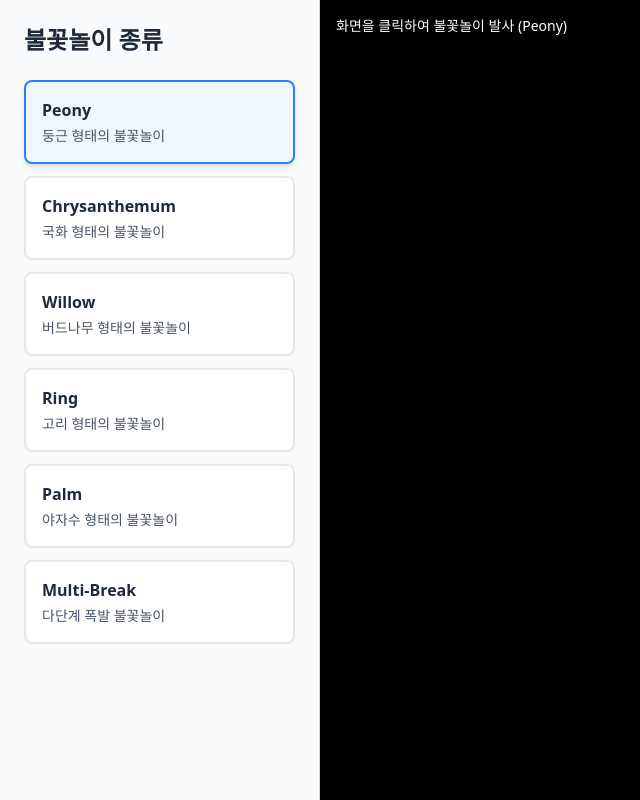
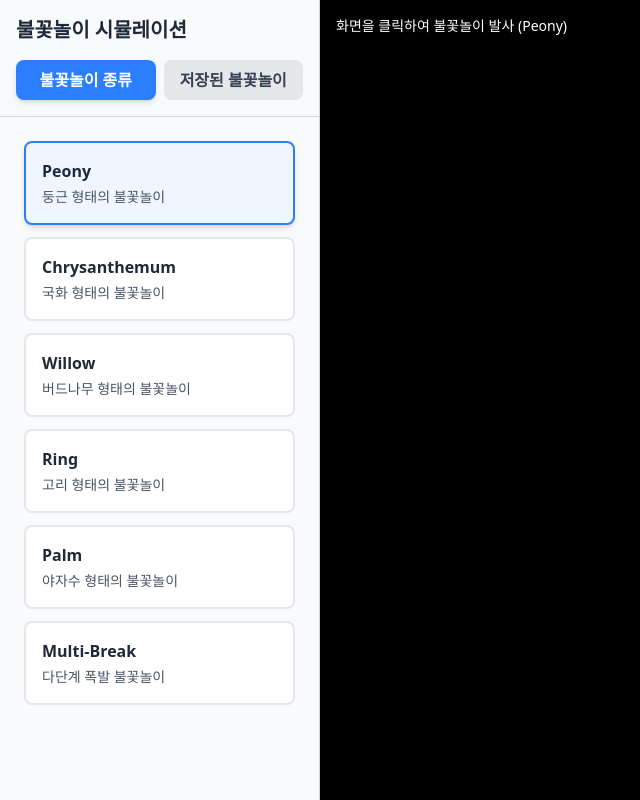
Before and after one commit to kimseongyu/3d-fireworks-simulation, a Next.js app: page / in a window 1280 px wide. Shown: the whole page, without its empty margins (0-640 px from the left). Built offline with nearby package versions, Linux system fonts and the light colour scheme.

Commit message:
feat: add sidebar components for user selected fireworks

```diff
--- a/app/page.tsx
+++ b/app/page.tsx
@@ -1,7 +1,7 @@
 "use client";
 
 import { useState } from "react";
-import { Sidebar } from "@/components/Sidebar";
+import { Sidebar } from "@/components/sidebar/Sidebar";
 import { FireworkType, getDefaultFireworkType } from "@/model/firework-config";
 import { Canvas } from "@/components/Canvas";
 
@@ -10,19 +10,15 @@ export default function Home() {
     getDefaultFireworkType()
   );
 
-  const handleFireworkSelect = (type: FireworkType) => {
-    setSelectedType(type);
-  };
-
   return (
     <div className="flex h-screen w-screen overflow-hidden">
-      <div className="w-[25%] border-r border-gray-300">
+      <div className="w-[25%] border-r border-gray-300 flex flex-col">
         <Sidebar
           selectedType={selectedType}
-          onFireworkSelect={handleFireworkSelect}
+          onFireworkSelect={setSelectedType}
         />
       </div>
-      <div className="w-[75%]">
+      <div className="w-[75%] relative">
         <Canvas selectedType={selectedType} />
       </div>
     </div>
--- a/components/Sidebar.tsx
+++ b/components/sidebar/FireworkTypeList.tsx
@@ -4,12 +4,15 @@ import { useMemo } from "react";
 import { Firework } from "@/model/firework";
 import { fireworkConfigs, FireworkType } from "@/model/firework-config";
 
-interface SidebarProps {
+interface FireworkTypeListProps {
   selectedType: FireworkType;
-  onFireworkSelect?: (type: FireworkType) => void;
+  onFireworkSelect: (type: FireworkType) => void;
 }
 
-export const Sidebar = ({ selectedType, onFireworkSelect }: SidebarProps) => {
+export const FireworkTypeList = ({
+  selectedType,
+  onFireworkSelect,
+}: FireworkTypeListProps) => {
   const fireworkTypes: Array<{ type: FireworkType; firework: Firework }> =
     useMemo(() => {
       return (Object.keys(fireworkConfigs) as FireworkType[]).map((type) => ({
@@ -18,18 +21,13 @@ export const Sidebar = ({ selectedType, onFireworkSelect }: SidebarProps) => {
       }));
     }, []);
 
-  const handleSelect = (type: FireworkType) => {
-    onFireworkSelect?.(type);
-  };
-
   return (
-    <div className="h-full bg-gray-50 p-6 overflow-y-auto">
-      <h1 className="text-2xl font-bold mb-6 text-gray-800">불꽃놀이 종류</h1>
+    <div>
       <div className="space-y-3">
         {fireworkTypes.map(({ type, firework }) => (
           <button
             key={type}
-            onClick={() => handleSelect(type)}
+            onClick={() => onFireworkSelect(type)}
             className={`w-full text-left p-4 rounded-lg border-2 transition-all ${
               selectedType === type
                 ? "border-blue-500 bg-blue-50 shadow-md"
--- /dev/null
+++ b/components/sidebar/SavedFireworkList.tsx
@@ -0,0 +1,59 @@
+"use client";
+
+import { fireworkConfigs } from "@/model/firework-config";
+import { useFireworkStore } from "@/store/useFireworkStore";
+
+export const SavedFireworkList = () => {
+  const { savedFireworks, removeFirework, clearAll } = useFireworkStore();
+
+  return (
+    <div>
+      <div className="flex justify-between items-center mb-4">
+        <h2 className="text-xl font-bold text-gray-800">저장된 불꽃놀이</h2>
+        {savedFireworks.length > 0 && (
+          <button
+            onClick={clearAll}
+            className="px-3 py-1 text-sm bg-red-500 text-white rounded hover:bg-red-600 transition-colors"
+          >
+            모두 삭제
+          </button>
+        )}
+      </div>
+
+      {savedFireworks.length === 0 ? (
+        <div className="text-center py-8 text-gray-500">
+          <p>저장된 불꽃놀이가 없습니다.</p>
+          <p className="text-sm mt-2">
+            불꽃놀이 종류 탭에서 불꽃놀이를 배치하세요.
+          </p>
+        </div>
+      ) : (
+        <div className="space-y-3 mb-4">
+          {savedFireworks.map((firework) => (
+            <div
+              key={firework.id}
+              className="p-4 rounded-lg border-2 border-gray-200 bg-white"
+            >
+              <div className="flex justify-between items-start mb-2">
+                <div>
+                  <h3 className="font-semibold text-gray-800">
+                    {fireworkConfigs[firework.type]?.name || firework.type}
+                  </h3>
+                  <p className="text-sm text-gray-600">
+                    위치: ({firework.x.toFixed(2)}, {firework.y.toFixed(2)})
+                  </p>
+                </div>
+                <button
+                  onClick={() => removeFirework(firework.id)}
+                  className="px-3 py-1 text-sm bg-red-500 text-white rounded hover:bg-red-600 transition-colors"
+                >
+                  삭제
+                </button>
+              </div>
+            </div>
+          ))}
+        </div>
+      )}
+    </div>
+  );
+};
--- /dev/null
+++ b/components/sidebar/Sidebar.tsx
@@ -0,0 +1,60 @@
+"use client";
+
+import { useState } from "react";
+import { FireworkType } from "@/model/firework-config";
+import { FireworkTypeList } from "./FireworkTypeList";
+import { SavedFireworkList } from "./SavedFireworkList";
+
+type TabType = "types" | "saved";
+
+interface SidebarProps {
+  selectedType: FireworkType;
+  onFireworkSelect: (type: FireworkType) => void;
+}
+
+export const Sidebar = ({ selectedType, onFireworkSelect }: SidebarProps) => {
+  const [activeTab, setActiveTab] = useState<TabType>("types");
+
+  return (
+    <div className="h-full bg-gray-50 flex flex-col">
+      <div className="p-4 border-b border-gray-300">
+        <h1 className="text-xl font-bold text-gray-800 mb-4">
+          불꽃놀이 시뮬레이션
+        </h1>
+        <div className="flex gap-2">
+          <button
+            onClick={() => setActiveTab("types")}
+            className={`flex-1 px-4 py-2 rounded-lg font-semibold transition-all ${
+              activeTab === "types"
+                ? "bg-blue-500 text-white shadow-md"
+                : "bg-gray-200 text-gray-700 hover:bg-gray-300"
+            }`}
+          >
+            불꽃놀이 종류
+          </button>
+          <button
+            onClick={() => setActiveTab("saved")}
+            className={`flex-1 px-4 py-2 rounded-lg font-semibold transition-all ${
+              activeTab === "saved"
+                ? "bg-blue-500 text-white shadow-md"
+                : "bg-gray-200 text-gray-700 hover:bg-gray-300"
+            }`}
+          >
+            저장된 불꽃놀이
+          </button>
+        </div>
+      </div>
+
+      <div className="flex-1 overflow-y-auto p-6">
+        {activeTab === "types" && (
+          <FireworkTypeList
+            selectedType={selectedType}
+            onFireworkSelect={onFireworkSelect}
+          />
+        )}
+
+        {activeTab === "saved" && <SavedFireworkList />}
+      </div>
+    </div>
+  );
+};
```
